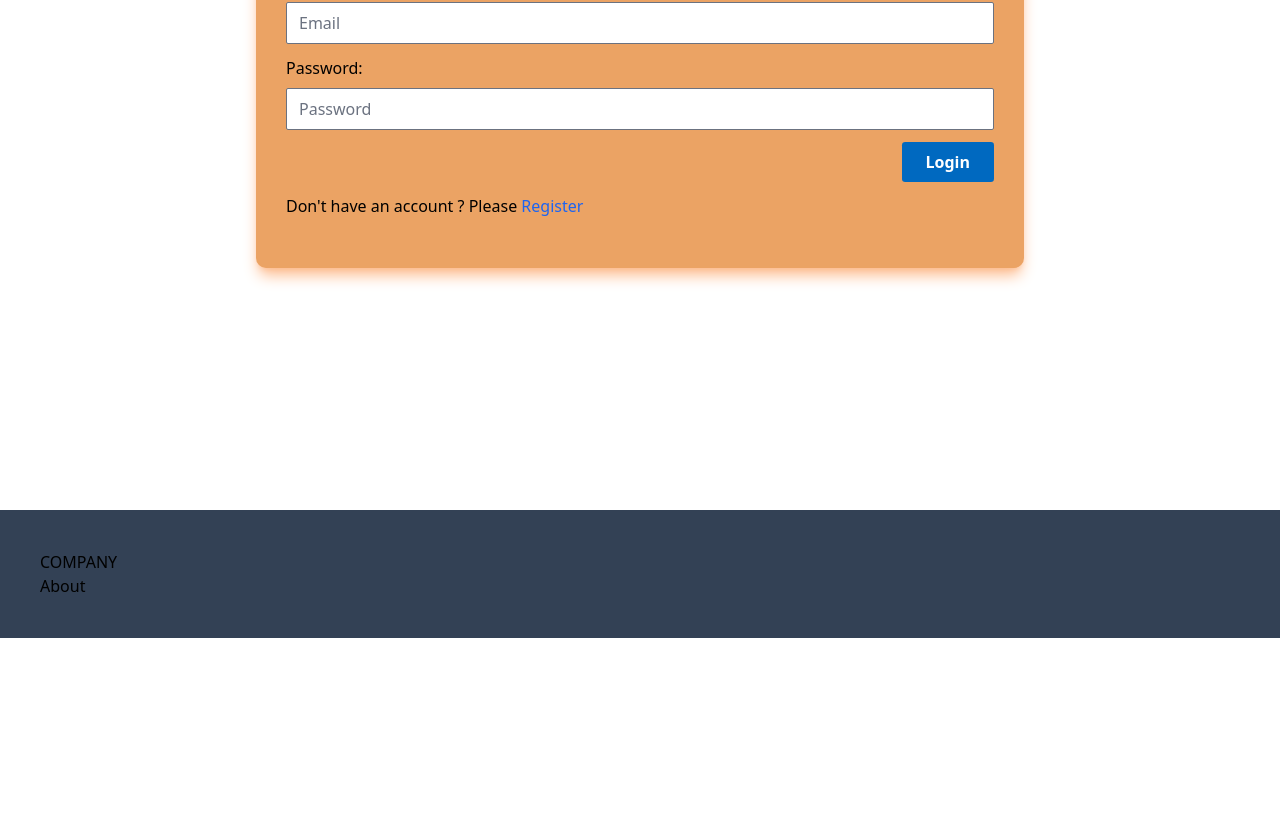
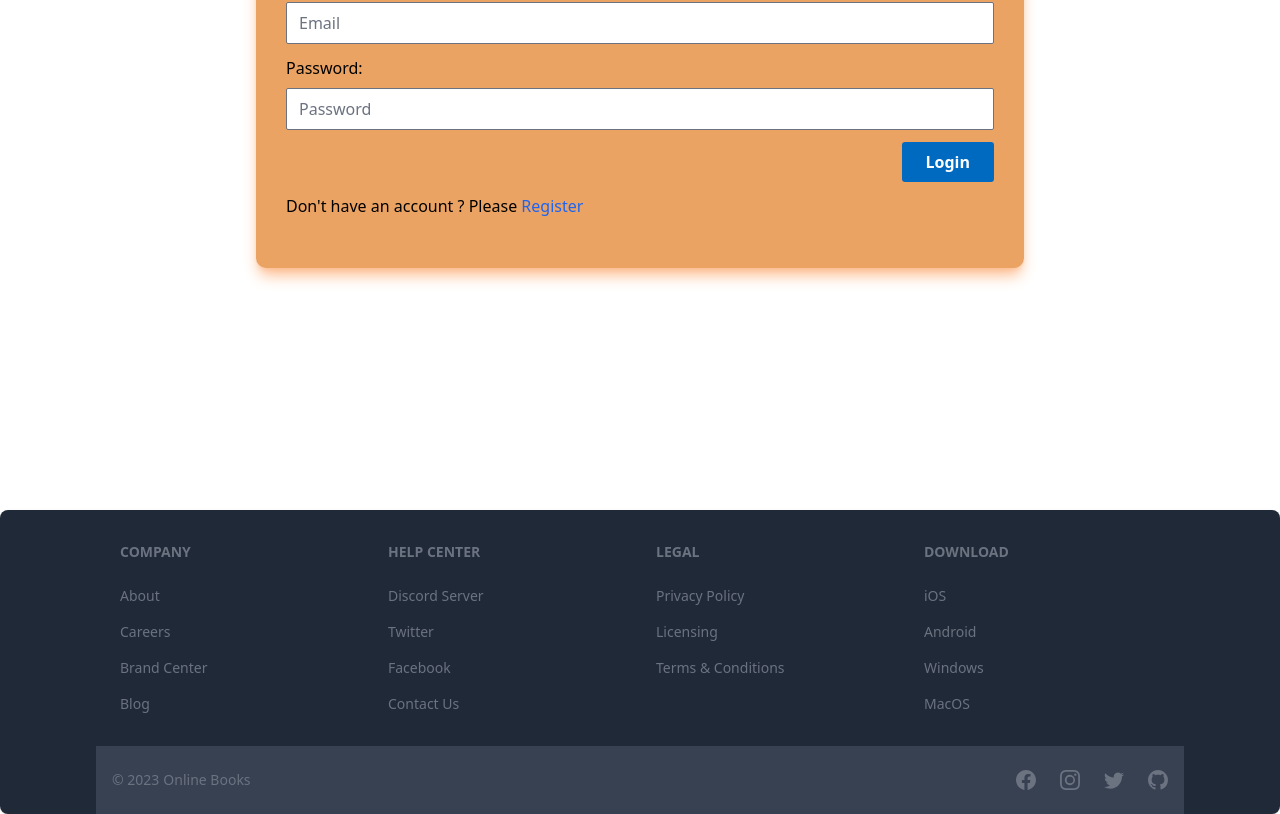
Before and after one commit to MahanteshKT/book_store_app, a React (Create React App) app in the folder client/: page / in a window 1280 px wide. Shown: the part 362-1176 px from the top of the page. Before the commit the page ends 1000 px from the top, so only its background shows below. Built offline with nearby package versions, Linux system fonts and the light colour scheme; a web font is replaced by a local one.

Commit message:
new books item and footer page update

```diff
--- a/client/src/components/Layout/Footer/Footer.jsx
+++ b/client/src/components/Layout/Footer/Footer.jsx
@@ -1,24 +1,105 @@
-import React, { useEffect } from "react";
-import { NavLink } from "react-router-dom";
+import { Footer } from 'flowbite-react';
+import { BsFacebook, BsGithub, BsInstagram, BsTwitter } from 'react-icons/bs';
 
-function Footer() {
-  useEffect(() => {
-    console.log("Footer");
-  }, []);
+const FooterMain = () => {
   return (
-    <div className="flex flex-col bg-slate-700 p-10">
-      <div>
-        <ul>
-          <li>
-            <NavLink>COMPANY</NavLink>
-          </li>
-          <li>
-            <NavLink>About</NavLink>
-          </li>
-        </ul>
+    <Footer bgDark>
+      <div className="w-full px-4 lg:px-24">
+        <div className="grid w-full grid-cols-2 gap-8 px-6 py-8 md:grid-cols-4">
+          <div>
+            <Footer.Title title="Company" />
+            <Footer.LinkGroup col>
+              <Footer.Link href="#">
+                About
+              </Footer.Link>
+              <Footer.Link href="#">
+                Careers
+              </Footer.Link>
+              <Footer.Link href="#">
+                Brand Center
+              </Footer.Link>
+              <Footer.Link href="#">
+                Blog
+              </Footer.Link>
+            </Footer.LinkGroup>
+          </div>
+          <div>
+            <Footer.Title title="help center" />
+            <Footer.LinkGroup col>
+              <Footer.Link href="#">
+                Discord Server
+              </Footer.Link>
+              <Footer.Link href="#">
+                Twitter
+              </Footer.Link>
+              <Footer.Link href="#">
+                Facebook
+              </Footer.Link>
+              <Footer.Link href="#">
+                Contact Us
+              </Footer.Link>
+            </Footer.LinkGroup>
+          </div>
+          <div>
+            <Footer.Title title="legal" />
+            <Footer.LinkGroup col>
+              <Footer.Link href="#">
+                Privacy Policy
+              </Footer.Link>
+              <Footer.Link href="#">
+                Licensing
+              </Footer.Link>
+              <Footer.Link href="#">
+                Terms & Conditions
+              </Footer.Link>
+            </Footer.LinkGroup>
+          </div>
+          <div>
+            <Footer.Title title="download" />
+            <Footer.LinkGroup col>
+              <Footer.Link href="#">
+                iOS
+              </Footer.Link>
+              <Footer.Link href="#">
+                Android
+              </Footer.Link>
+              <Footer.Link href="#">
+                Windows
+              </Footer.Link>
+              <Footer.Link href="#">
+                MacOS
+              </Footer.Link>
+            </Footer.LinkGroup>
+          </div>
+        </div>
+        <div className="w-full bg-gray-700 px-4 py-6 sm:flex sm:items-center sm:justify-between">
+          <Footer.Copyright
+            by="Online Books"
+            href="#"
+            year={2023}
+          />
+          <div className="mt-4 flex space-x-6 sm:mt-0 sm:justify-center">
+            <Footer.Icon
+              href="#"
+              icon={BsFacebook}
+            />
+            <Footer.Icon
+              href="#"
+              icon={BsInstagram}
+            />
+            <Footer.Icon
+              href="#"
+              icon={BsTwitter}
+            />
+            <Footer.Icon
+              href="#"
+              icon={BsGithub}
+            />
+          </div>
+        </div>
       </div>
-    </div>
-  );
+    </Footer>
+  )
 }
 
-export default Footer;
+export default FooterMain;
--- a/client/src/store/review-slice/review-slice.js
+++ b/client/src/store/review-slice/review-slice.js
@@ -81,7 +81,7 @@
       state.AverageRating = null;
       state.totalStarRating = null;
       state.recomended = initialState.recomended;
-      ratingList = initialState.ratingList;
+      state.ratingList = initialState.ratingList;
     },
     AddRecentReview: (state, action) => {
       console.log(action.payload.review);
```
